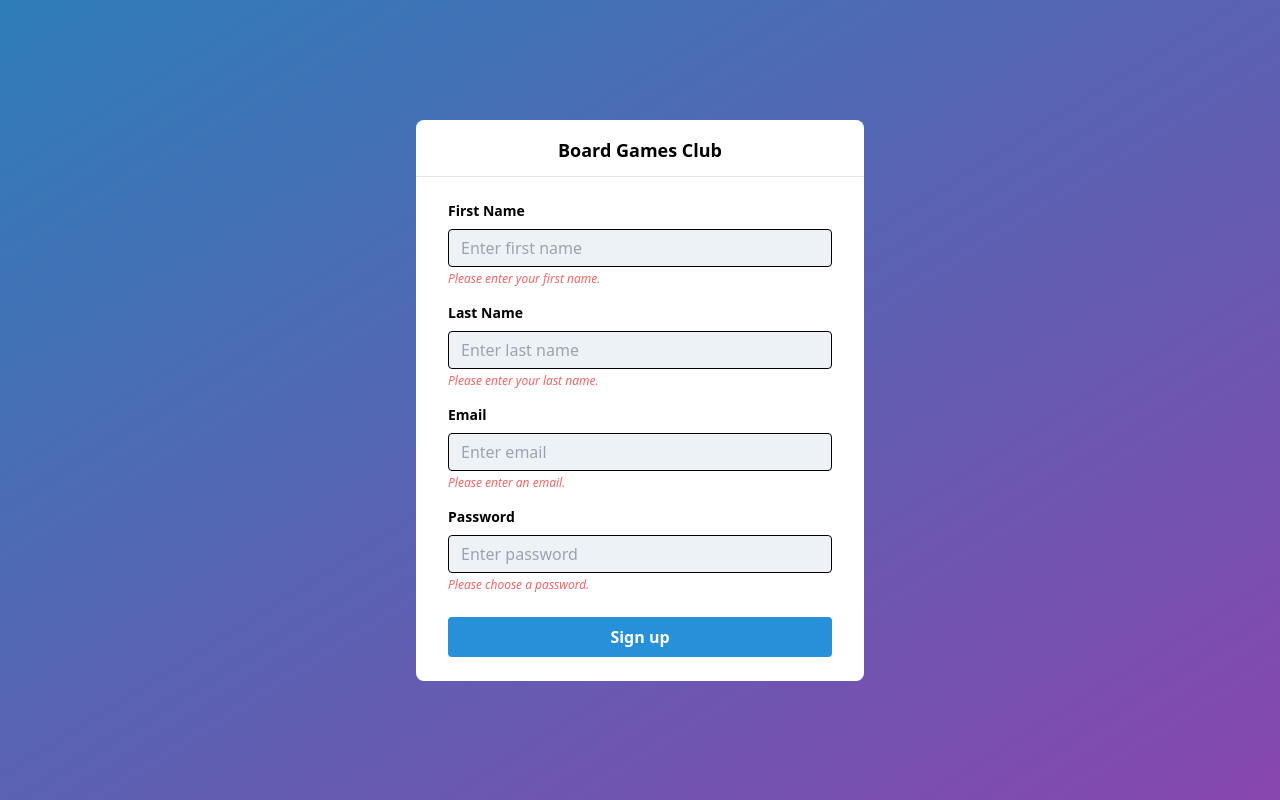
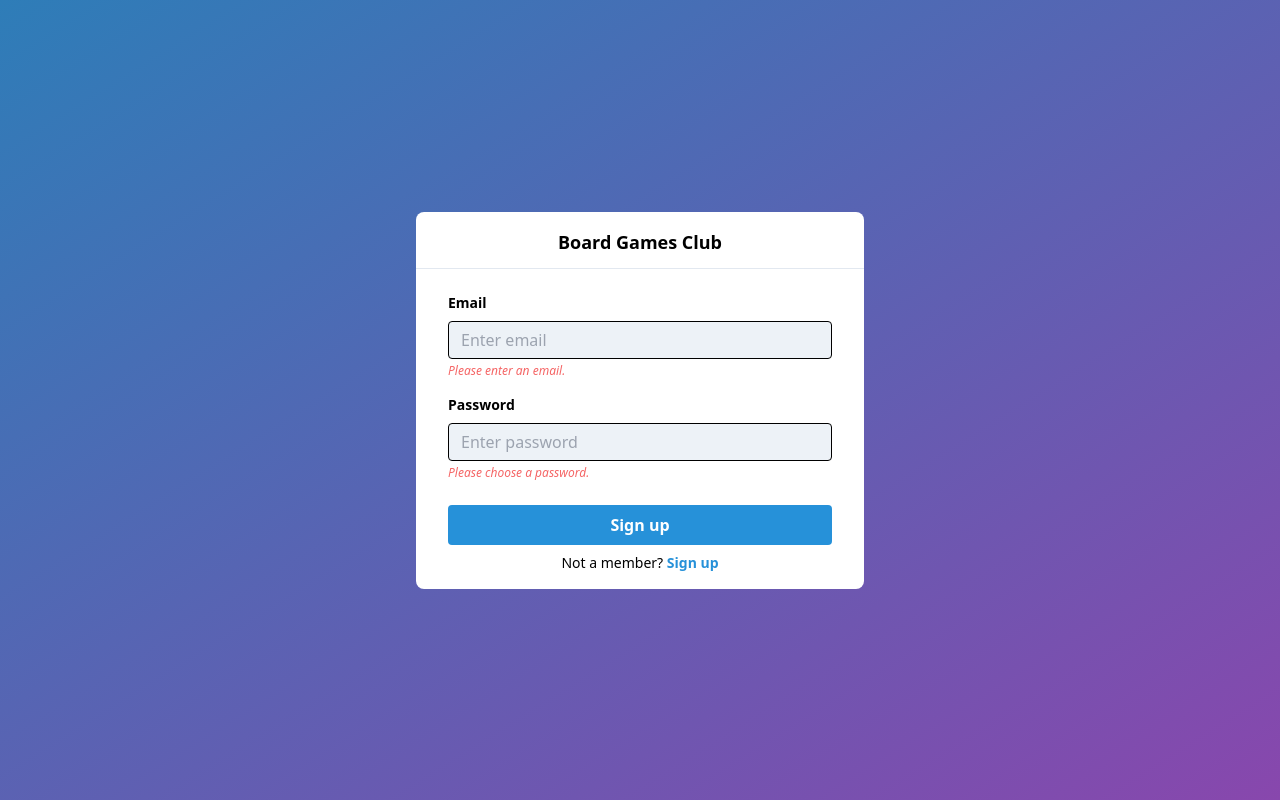
Before and after one commit to MobbySchiller/board-games-club-account, a React (Vite) app: page /login in a window 1280 px wide. Built offline with nearby package versions, Linux system fonts and the light colour scheme.

Commit message:
style: change styles for Login page

```diff
--- a/src/App.tsx
+++ b/src/App.tsx
@@ -5,8 +5,8 @@ import Signup from './pages/Signup'
 const App: FC = () => {
   return (
     <div className='flex justify-center items-center w-full min-h-screen bg-gradient-to-br from-gradient-primary to-gradient-secondary'>
-      {/* <Login /> */}
-      <Signup />
+      <Login />
+      {/* <Signup /> */}
     </div>
   )
 }
--- a/src/pages/Login.tsx
+++ b/src/pages/Login.tsx
@@ -10,12 +10,12 @@ const Login: FC = () => {
                 <div className="mb-4">
                     <label
                         className="block text-primary text-sm font-bold mb-2"
-                        htmlFor="username">
+                        htmlFor="email">
                         Email
                     </label>
                     <input
-                        className="shadow appearance-none border rounded w-full py-2 px-3 bg-input text-primary mb-1 leading-tight focus:outline-none focus:shadow-important"
-                        id="username"
+                        className="appearance-none border rounded w-full py-2 px-3 bg-input text-primary mb-1 leading-tight focus:outline-important"
+                        id="email"
                         type="text"
                         placeholder="Enter email" />
                     <p className="text-error text-xs italic">Please enter an email.</p>
@@ -27,15 +27,15 @@ const Login: FC = () => {
                         Password
                     </label>
                     <input
-                        className="shadow appearance-none border border-red-500 rounded bg-input w-full py-2 px-3 text-primary mb-1 leading-tight focus:outline-none focus:shadow-important"
+                        className="appearance-none border rounded bg-input w-full py-2 px-3 text-primary mb-1 leading-tight focus:outline-important"
                         id="password"
                         type="password"
                         placeholder="Enter password" />
                     <p className="text-error text-xs italic">Please choose a password.</p>
                 </div>
                 <button
-                    className="bg-important text-white font-bold py-2 px-4 rounded focus:outline-none focus:shadow-outline" type="button">
-                    Login
+                    className="bg-important text-white font-bold py-2 px-4 rounded" type="button">
+                    Sign up
                 </button>
             </form>
             <p className='text-center text-sm'>Not a member? <a className='text-important font-bold'>Sign up</a></p>
```
